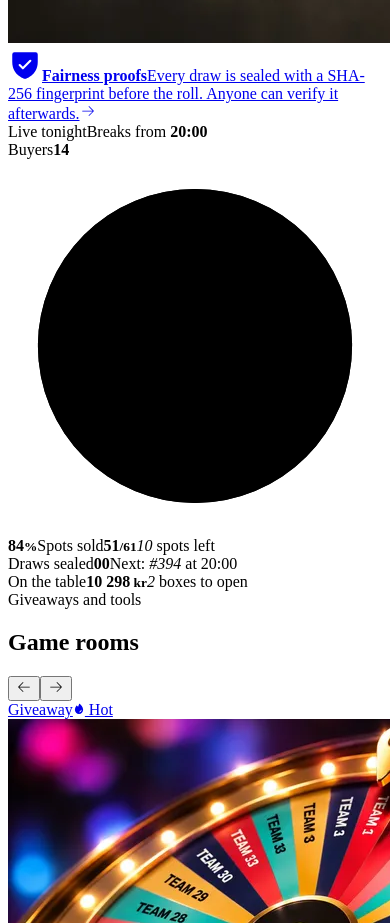
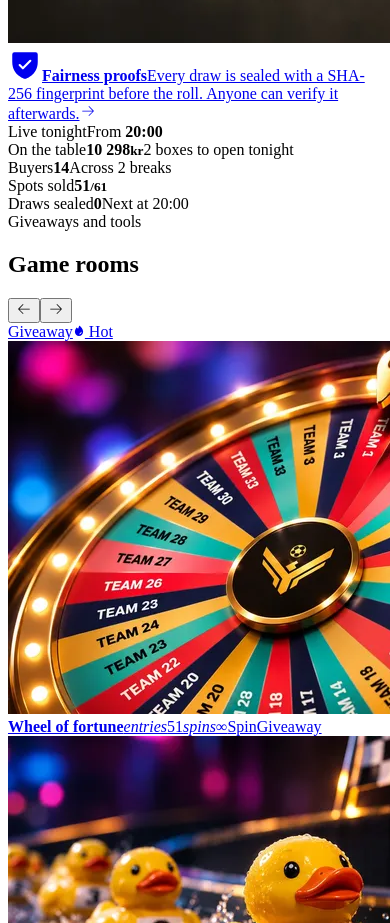
Before and after one commit to salesteam-create/breakpodden-breakportal, a React (Vite) app: page / in a window 390 px wide. Shown: the part 2960-3883 px from the top of the page. Built offline with nearby package versions, Linux system fonts and the light colour scheme; the HTML template or start-up script is replaced by a standard one; a web font is replaced by a local one.

Commit message:
Reorganise tonight stats into a feature block and three equal tiles
Co-Authored-By: Claude Opus 5.5 <noreply@anthropic.com>
Claude-Session: https://claude.ai/code/session_01RrizTHgBfiE5XTM2c3BTzX

```diff
--- a/src/pages/Dashboard.tsx
+++ b/src/pages/Dashboard.tsx
@@ -123,38 +123,30 @@ export default function Dashboard() {
           <Icon name="arrow" size={16} />
         </a>
 
-        <section className="vault reveal-up" aria-label="Tonight in numbers">
-          <header className="vault-head">
-            <span className="vault-live"><i className="live-dot sm" /> Live tonight</span>
-            <span className="vault-rule" aria-hidden="true" />
-            <span className="vault-time">Breaks from <b>20:00</b></span>
-          </header>
-          <div className="vault-grid">
-            <div className="vault-cell">
-              <span className="vault-label">Buyers</span>
-              <b className="vault-num"><CountUp value={buyers} /></b>
+        <section className="tally reveal-up" aria-label="Tonight in numbers">
+          <div className="tally-main">
+            <div className="tally-top">
+              <span className="tally-live"><i className="live-dot sm" /> Live tonight</span>
+              <span className="tally-time">From <b>20:00</b></span>
             </div>
-            <div className="vault-cell vault-ring-cell">
-              <span className="vault-ring" style={{ ['--p' as string]: `${(spots / totalSpots) * 100}` }} aria-hidden="true">
-                <svg viewBox="0 0 100 100"><circle cx="50" cy="50" r="42" className="track" /><circle cx="50" cy="50" r="42" className="arc" pathLength={100} /></svg>
-                <b>{Math.round((spots / totalSpots) * 100)}<small>%</small></b>
-              </span>
-              <span className="vault-stack">
-                <span className="vault-label">Spots sold</span>
-                <b className="vault-num"><CountUp value={spots} /><small>/{totalSpots}</small></b>
-                <span className="vault-ctx"><em>{totalSpots - spots}</em> spots left</span>
-              </span>
-            </div>
-            <div className="vault-cell">
-              <span className="vault-label">Draws sealed</span>
-              <b className="vault-num"><CountUp value={draws.length} format={(n) => String(n).padStart(2, '0')} /></b>
-              <span className="vault-ctx">{draws.length ? <><em>{draws.filter((d) => d.revealed).length}</em> already verified</> : <>Next: <em>#394</em> at 20:00</>}</span>
-            </div>
-            <div className="vault-cell vault-pool">
-              <span className="vault-label">On the table</span>
-              <b className="vault-num vault-gold"><CountUp value={boxValue} /><small> kr</small></b>
-              <span className="vault-ctx"><em>{BREAKS.length}</em> boxes to open</span>
-            </div>
+            <span className="tally-label">On the table</span>
+            <b className="tally-big"><CountUp value={boxValue} /><small>kr</small></b>
+            <span className="tally-note">{BREAKS.length} boxes to open tonight</span>
+          </div>
+          <div className="tally-cell">
+            <span className="tally-label">Buyers</span>
+            <b className="tally-num"><CountUp value={buyers} /></b>
+            <span className="tally-note">Across {BREAKS.length} breaks</span>
+          </div>
+          <div className="tally-cell">
+            <span className="tally-label">Spots sold</span>
+            <b className="tally-num"><CountUp value={spots} /><small>/{totalSpots}</small></b>
+            <span className="tally-bar" aria-hidden="true"><i style={{ width: `${(spots / totalSpots) * 100}%` }} /></span>
+          </div>
+          <div className="tally-cell">
+            <span className="tally-label">Draws sealed</span>
+            <b className="tally-num"><CountUp value={draws.length} /></b>
+            <span className="tally-note">{draws.length ? `${draws.filter((d) => d.revealed).length} verified` : 'Next at 20:00'}</span>
           </div>
         </section>
 
--- a/src/styles.css
+++ b/src/styles.css
@@ -1784,3 +1784,37 @@ body::before, .ambient { display: none; }
 .vault { background: radial-gradient(70% 140% at 100% 0%, rgba(226, 184, 74, .1), transparent 55%), linear-gradient(180deg, #17181d, #111216); }
 .vault-cell { justify-content: center; }
 .vault-cell { justify-content: flex-start; } .vault-ring-cell { align-items: flex-start; }
+
+/* ---------- Tonight tally: one feature block + three equal tiles ---------- */
+.tally { display: grid; grid-template-columns: 1.35fr repeat(3, minmax(0, 1fr)); gap: 12px; }
+.tally-main, .tally-cell { display: flex; flex-direction: column; border-radius: 16px; padding: 18px 20px; min-width: 0; }
+.tally-main { position: relative; overflow: hidden; gap: 6px;
+  background: radial-gradient(90% 120% at 100% 0%, rgba(226, 184, 74, .22), transparent 60%), linear-gradient(160deg, #221d12, #16171c 60%);
+  box-shadow: inset 0 0 0 1px rgba(226, 184, 74, .28); }
+.tally-cell { gap: 10px; background: #16171c; box-shadow: inset 0 0 0 1px rgba(255, 255, 255, .05); }
+.tally-top { display: flex; align-items: center; justify-content: space-between; gap: 10px; margin-bottom: 10px; }
+.tally-live { display: inline-flex; align-items: center; gap: 7px; font-size: 10.5px; font-weight: 800; letter-spacing: .16em; text-transform: uppercase; color: #ffd7d9; }
+.tally-time { font-size: 12px; color: var(--muted); }
+.tally-time b { color: var(--gold); }
+.tally-label { font-size: 10.5px; font-weight: 800; letter-spacing: .16em; text-transform: uppercase; color: var(--dim); }
+.tally-big { font-family: var(--display); font-size: 40px; line-height: 1; font-weight: 800; font-variant-numeric: tabular-nums; letter-spacing: -.02em;
+  background: linear-gradient(180deg, #fff1c8, #f3d47a 45%, #c79a2f); -webkit-background-clip: text; background-clip: text; color: transparent; }
+.tally-big small { font-family: 'Manrope', sans-serif; font-size: 16px; margin-left: 6px; -webkit-text-fill-color: var(--gold-pale); }
+.tally-num { font-family: var(--display); font-size: 30px; line-height: 1; font-weight: 800; color: #f5f5f4; font-variant-numeric: tabular-nums; margin-top: auto; }
+.tally-num small { font-family: 'Manrope', sans-serif; font-size: 14px; color: var(--muted); margin-left: 3px; }
+.tally-note { font-size: 12px; color: var(--muted); }
+.tally-main .tally-note { color: rgba(246, 220, 140, .75); }
+.tally-bar { display: block; height: 4px; border-radius: 4px; background: rgba(255, 255, 255, .08); overflow: hidden; margin: 5px 0 4px; }
+.tally-bar i { display: block; height: 100%; border-radius: inherit; background: linear-gradient(90deg, #c79a2f, #f3d47a); animation: tallyBar 1.2s cubic-bezier(.2, .7, .2, 1) both; }
+@keyframes tallyBar { from { width: 0 !important; } }
+@media (max-width: 1100px) {
+  .tally { grid-template-columns: repeat(3, minmax(0, 1fr)); }
+  .tally-main { grid-column: 1 / -1; }
+}
+@media (max-width: 420px) {
+  .tally-cell { padding: 14px; }
+  .tally-num { font-size: 24px; }
+  .tally-label { font-size: 9.5px; letter-spacing: .1em; }
+  .tally-big { font-size: 34px; }
+}
+@media (prefers-reduced-motion: reduce) { .tally-bar i { animation: none; } }
```
